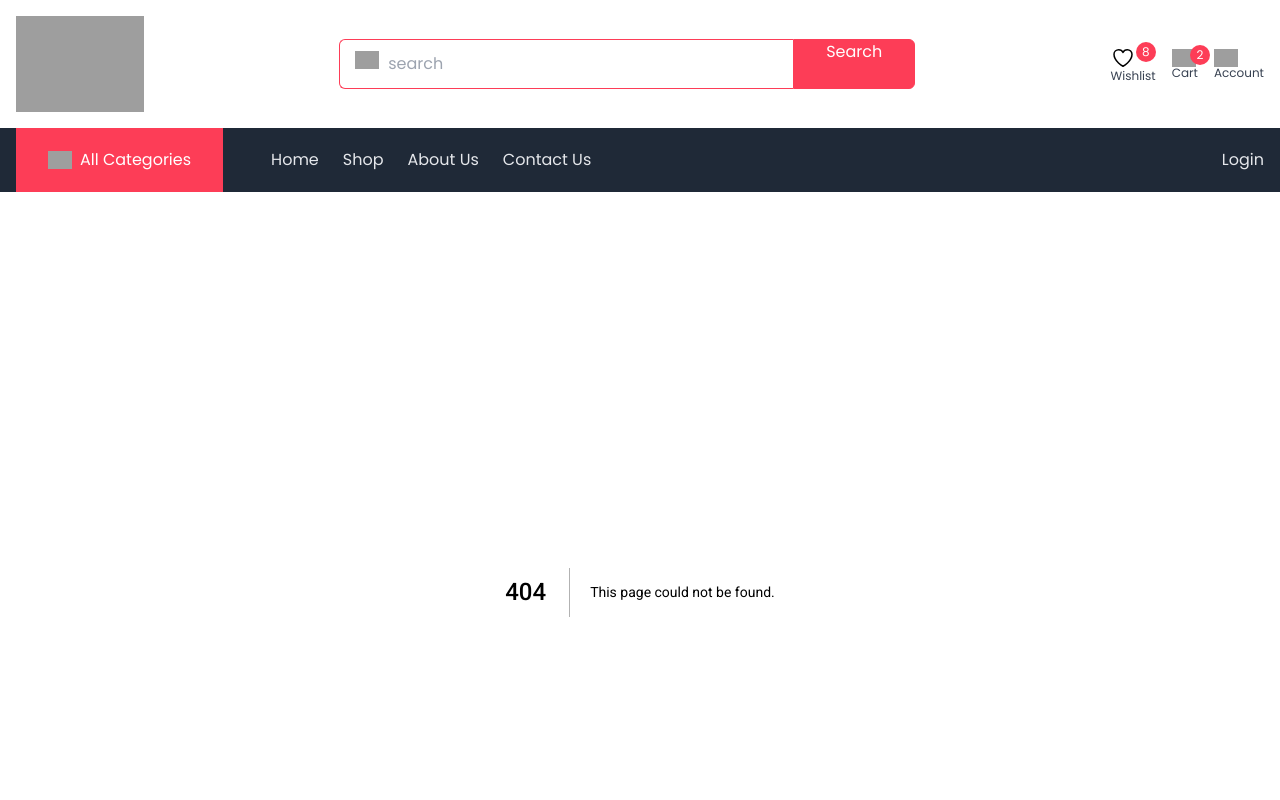
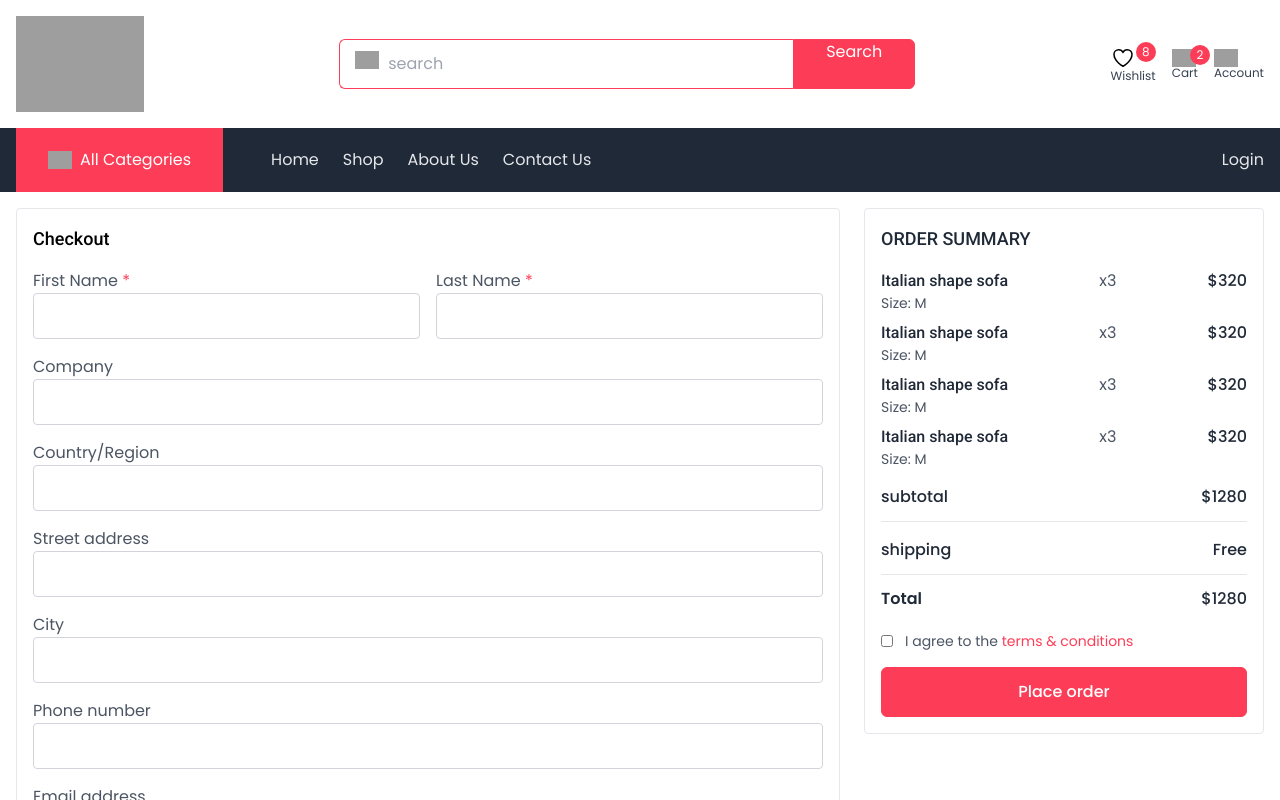
Before and after one commit to rayhanferdous/ecommerce-frontend-nextjs, a Next.js app: page /checkout in a window 1280 px wide. Before the commit this address had no page. Shown: the top 800 px of the page. Built offline with nearby package versions, Linux system fonts and the light colour scheme; grey boxes are pictures that could not be loaded.

Commit message:
Create page.jsx

```diff
--- /dev/null
+++ b/app/checkout/page.jsx
@@ -0,0 +1,181 @@
+import React from "react";
+
+const page = () => {
+  return (
+    <main className="container grid grid-cols-12 items-start pb-16 pt-4 gap-6">
+      <div className="col-span-8 border border-gray-200 p-4 rounded">
+        <h3 className="text-lg font-medium capitalize mb-4">Checkout</h3>
+        <div className="space-y-4">
+          <div className="grid grid-cols-2 gap-4">
+            <div>
+              <label for="first-name" className="text-gray-600">
+                First Name <span className="text-primary">*</span>
+              </label>
+              <input
+                type="text"
+                name="first-name"
+                id="first-name"
+                className="input-box"
+              />
+            </div>
+            <div>
+              <label for="last-name" className="text-gray-600">
+                Last Name <span className="text-primary">*</span>
+              </label>
+              <input
+                type="text"
+                name="last-name"
+                id="last-name"
+                className="input-box"
+              />
+            </div>
+          </div>
+          <div>
+            <label for="company" className="text-gray-600">
+              Company
+            </label>
+            <input
+              type="text"
+              name="company"
+              id="company"
+              className="input-box"
+            />
+          </div>
+          <div>
+            <label for="region" className="text-gray-600">
+              Country/Region
+            </label>
+            <input
+              type="text"
+              name="region"
+              id="region"
+              className="input-box"
+            />
+          </div>
+          <div>
+            <label for="address" className="text-gray-600">
+              Street address
+            </label>
+            <input
+              type="text"
+              name="address"
+              id="address"
+              className="input-box"
+            />
+          </div>
+          <div>
+            <label for="city" className="text-gray-600">
+              City
+            </label>
+            <input type="text" name="city" id="city" className="input-box" />
+          </div>
+          <div>
+            <label for="phone" className="text-gray-600">
+              Phone number
+            </label>
+            <input type="text" name="phone" id="phone" className="input-box" />
+          </div>
+          <div>
+            <label for="email" className="text-gray-600">
+              Email address
+            </label>
+            <input type="email" name="email" id="email" className="input-box" />
+          </div>
+          <div>
+            <label for="company" className="text-gray-600">
+              Company
+            </label>
+            <input
+              type="text"
+              name="company"
+              id="company"
+              className="input-box"
+            />
+          </div>
+        </div>
+      </div>
+
+      <div className="col-span-4 border border-gray-200 p-4 rounded">
+        <h4 className="text-gray-800 text-lg mb-4 font-medium uppercase">
+          order summary
+        </h4>
+        <div className="space-y-2">
+          <div className="flex justify-between">
+            <div>
+              <h5 className="text-gray-800 font-medium">Italian shape sofa</h5>
+              <p className="text-sm text-gray-600">Size: M</p>
+            </div>
+            <p className="text-gray-600">x3</p>
+            <p className="text-gray-800 font-medium">$320</p>
+          </div>
+          <div className="flex justify-between">
+            <div>
+              <h5 className="text-gray-800 font-medium">Italian shape sofa</h5>
+              <p className="text-sm text-gray-600">Size: M</p>
+            </div>
+            <p className="text-gray-600">x3</p>
+            <p className="text-gray-800 font-medium">$320</p>
+          </div>
+          <div className="flex justify-between">
+            <div>
+              <h5 className="text-gray-800 font-medium">Italian shape sofa</h5>
+              <p className="text-sm text-gray-600">Size: M</p>
+            </div>
+            <p className="text-gray-600">x3</p>
+            <p className="text-gray-800 font-medium">$320</p>
+          </div>
+          <div className="flex justify-between">
+            <div>
+              <h5 className="text-gray-800 font-medium">Italian shape sofa</h5>
+              <p className="text-sm text-gray-600">Size: M</p>
+            </div>
+            <p className="text-gray-600">x3</p>
+            <p className="text-gray-800 font-medium">$320</p>
+          </div>
+        </div>
+
+        <div className="flex justify-between border-b border-gray-200 mt-1 text-gray-800 font-medium py-3 uppercas">
+          <p>subtotal</p>
+          <p>$1280</p>
+        </div>
+
+        <div className="flex justify-between border-b border-gray-200 mt-1 text-gray-800 font-medium py-3 uppercas">
+          <p>shipping</p>
+          <p>Free</p>
+        </div>
+
+        <div className="flex justify-between text-gray-800 font-medium py-3 uppercas">
+          <p className="font-semibold">Total</p>
+          <p>$1280</p>
+        </div>
+
+        <div className="flex items-center mb-4 mt-2">
+          <input
+            type="checkbox"
+            name="aggrement"
+            id="aggrement"
+            className="text-primary focus:ring-0 rounded-sm cursor-pointer w-3 h-3"
+          />
+          <label
+            for="aggrement"
+            className="text-gray-600 ml-3 cursor-pointer text-sm"
+          >
+            I agree to the{" "}
+            <a href="#" className="text-primary">
+              terms & conditions
+            </a>
+          </label>
+        </div>
+
+        <a
+          href="#"
+          className="block w-full py-3 px-4 text-center text-white bg-primary border border-primary rounded-md hover:bg-transparent hover:text-primary transition font-medium"
+        >
+          Place order
+        </a>
+      </div>
+    </main>
+  );
+};
+
+export default page;
```
